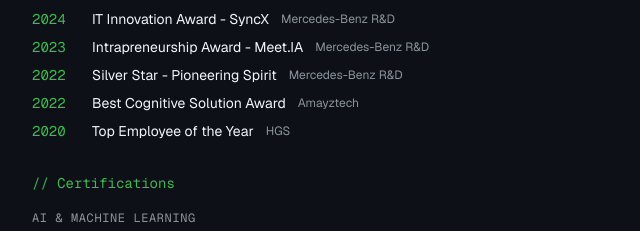
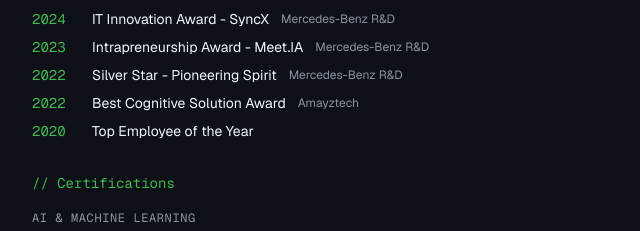
Before and after one commit to mimran-khan/mimran-khan.github.io, an Astro site: page / in a window 1280 px wide. Shown: the part 4873-5104 px from the top of the page, 0-640 px from the left. Built offline with nearby package versions, Linux system fonts and the light colour scheme; Astro itself is replaced by a stand-in of ours; no server answers.

Commit message:
chore: remove HGS label from Top Employee award

```diff
--- a/src/pages/index.astro
+++ b/src/pages/index.astro
@@ -688,7 +688,6 @@
             <div class="flex items-center gap-3 text-sm">
               <span class="font-mono text-green shrink-0 w-12">2020</span>
               <span class="text-foreground">Top Employee of the Year</span>
-              <span class="text-xs text-secondary hidden sm:inline">HGS</span>
             </div>
           </div>
         </div>
```
